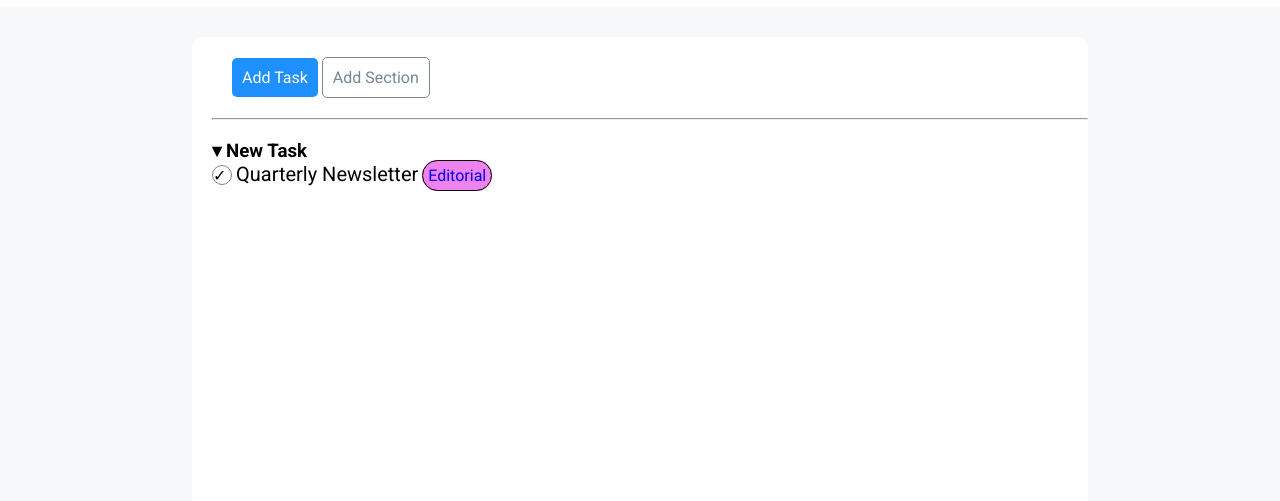
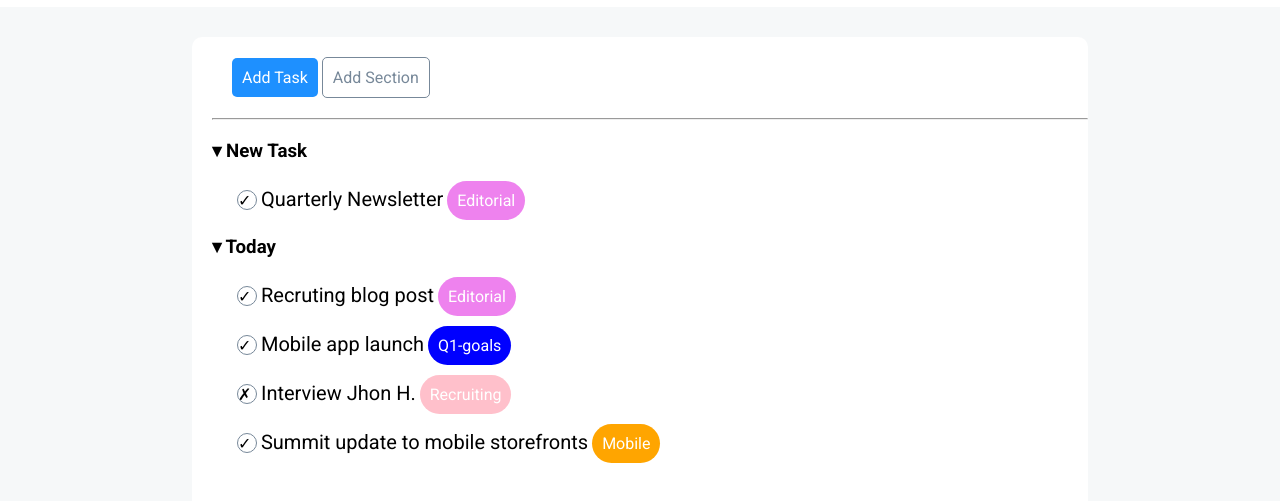
Before and after one commit to Salvo170586SP/html-css-toboolist, a plain HTML site: page index.html in a window 1280 px wide. Shown: the part 71-572 px from the top of the page. Drawn offline with Linux system fonts and the light colour scheme.

Commit message:
add section today

```diff
--- a/css/style.css
+++ b/css/style.css
@@ -68,7 +68,11 @@ body{
 
 /*sezione task*/
 #task{
-    margin-top: 20px;
+    margin: 20px 20px 20px 0;
+}
+
+.row-items{
+    margin: 25px;
 }
 
 .entity{
@@ -86,12 +90,26 @@ body{
 
 .link-task{
     border-radius: 20px;
-    border: 1px solid black;
     text-decoration-line: none;
-    padding: 5px;
+    padding: 10px;
 }
 
 .violet{
     background-color: violet;
+    color: white;
+}
 
+.blue{
+    background-color: blue;
+    color: white;
 }
+
+.pink{
+    background-color: pink;
+    color: white;
+}
+
+.orange{
+    background-color: orange;
+    color:white;
+}
--- a/index.html
+++ b/index.html
@@ -26,14 +26,43 @@
         <a id="blue" class="link-item" href="#">Add Task</a>
         <a id="white" class="link-item" href="#">Add Section</a>
       </section>
-      <hr>
+      <hr />
 
       <!--sezione task-->
       <section id="task">
         <h3 class="add-task">&dtrif; New Task</h3>
-        <div class="entity">&check;</div>
-        <p class="name-task">Quarterly Newsletter</p>
-        <a class="link-task violet" href="#">Editorial</a>
+        <div class="row-items">
+          <div class="entity">&check;</div>
+          <p class="name-task">Quarterly Newsletter</p>
+          <a class="link-task violet" href="#">Editorial</a>
+        </div>
+      </section>
+
+      <section id="today">
+        <h3 class="add-task">&dtrif; Today</h3>
+        <div class="row-items">
+          <div class="entity">&check;</div>
+          <p class="name-task">Recruting blog post</p>
+          <a class="link-task violet" href="#">Editorial</a>
+        </div>
+
+        <div class="row-items">
+          <div class="entity">&check;</div>
+          <p class="name-task">Mobile app launch</p>
+          <a class="link-task blue" href="#">Q1-goals</a>
+        </div>
+
+        <div class="row-items">
+          <div class="entity">&cross;</div>
+          <p class="name-task">Interview Jhon H.</p>
+          <a class="link-task pink" href="#">Recruiting</a>
+        </div>
+
+        <div class="row-items">
+          <div class="entity">&check;</div>
+          <p class="name-task">Summit update to mobile storefronts</p>
+          <a class="link-task orange" href="#">Mobile</a>
+        </div>
       </section>
     </main>
   </body>
```
